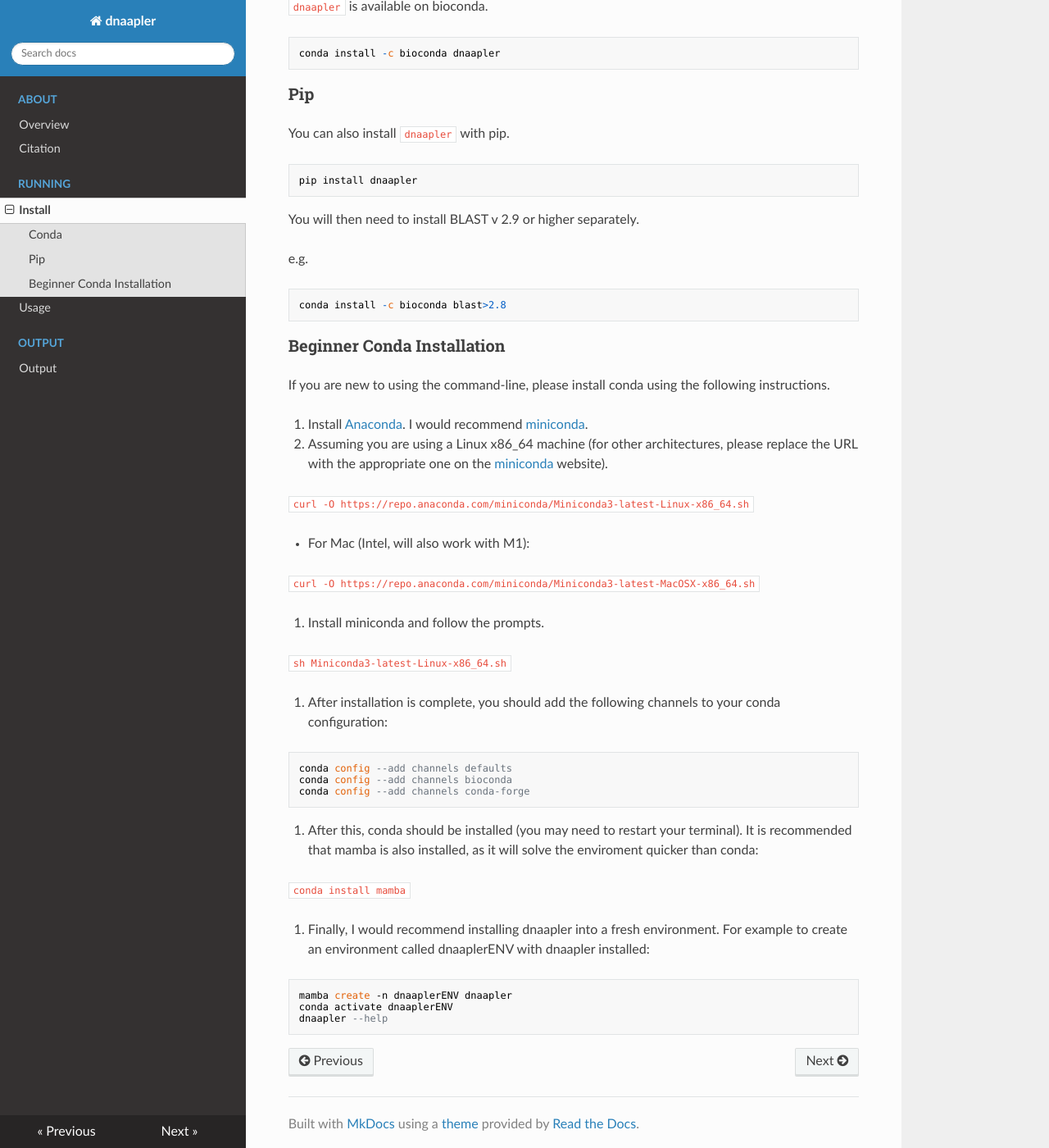
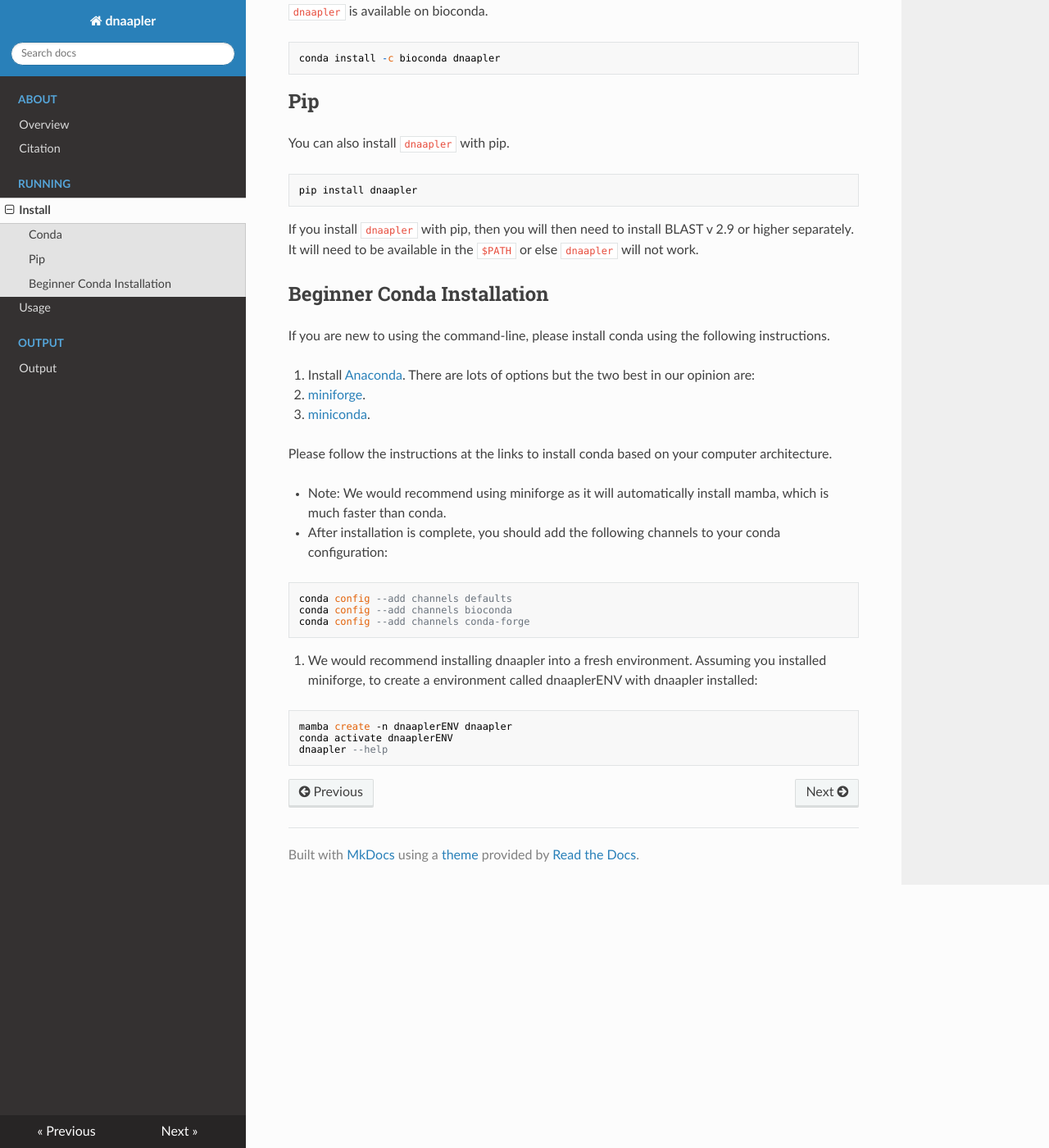
Before and after one commit to gbouras13/dnaapler, an MkDocs documentation site: the page built from docs/install.md, in a window 1280 px wide and 1400 px high, scrolled down 383 px. Shown: the whole window at 82% size. Built offline with MkDocs 1.6.1, drawn with Linux system fonts in a browser that asks for light colours; nearby versions of some CDN libraries.

Commit message:
clean up conda install [skip ci]

````diff
--- a/docs/install.md
+++ b/docs/install.md
@@ -6,7 +6,8 @@ The easiest way to install dnaapler is via conda. For inexperienced command line
 
 If you need instructions on how to install conda, please see the end of this page.
 
-### Conda
+Conda
+-----
 
 `dnaapler` is available on bioconda.
 
@@ -14,7 +15,8 @@ If you need instructions on how to install conda, please see the end of this pag
 conda install -c bioconda dnaapler
 ```
 
-### Pip
+Pip
+----
 
 You can also install `dnaapler` with pip.
 
@@ -22,32 +24,22 @@ You can also install `dnaapler` with pip.
 pip install dnaapler
 ```
 
-You will then need to install BLAST v 2.9 or higher separately.
+If you install `dnaapler` with pip, then you will then need to install BLAST v 2.9 or higher separately. It will need to be available in the `$PATH` or else `dnaapler` will not work.
 
-e.g.
-
-```
-conda install -c bioconda blast>2.8
-```
-
-### Beginner Conda Installation
+Beginner Conda Installation
+----
 
 If you are new to using the command-line, please install conda using the following instructions.
 
-1. Install [Anaconda](https://www.anaconda.com/products/distribution). I would recommend [miniconda](https://docs.conda.io/en/latest/miniconda.html).
-2. Assuming you are using a Linux x86_64 machine (for other architectures, please replace the URL with the appropriate one on the [miniconda](https://docs.conda.io/en/latest/miniconda.html) website).
+1. Install [Anaconda](https://www.anaconda.com/products/distribution). There are lots of options but the two best in our opinion are:
+   * [miniforge](https://github.com/conda-forge/miniforge).
+   * [miniconda](https://docs.conda.io/en/latest/miniconda.html).
 
-`curl -O https://repo.anaconda.com/miniconda/Miniconda3-latest-Linux-x86_64.sh`
+Please follow the instructions at the links to install conda based on your computer architecture.
 
-* For Mac (Intel, will also work with M1):
+* Note: We would recommend using miniforge as it will automatically install mamba, which is much faster than conda.
 
-`curl -O https://repo.anaconda.com/miniconda/Miniconda3-latest-MacOSX-x86_64.sh`
-
-3. Install miniconda and follow the prompts.
-
-`sh Miniconda3-latest-Linux-x86_64.sh`
-
-4. After installation is complete, you should add the following channels to your conda configuration:
+2. After installation is complete, you should add the following channels to your conda configuration:
 
 ```
 conda config --add channels defaults
@@ -55,11 +47,7 @@ conda config --add channels bioconda
 conda config --add channels conda-forge
 ```
 
-5. After this, conda should be installed (you may need to restart your terminal). It is recommended that mamba is also installed, as it will solve the enviroment quicker than conda:
-
-`conda install mamba`
-
-6. Finally, I would recommend installing dnaapler into a fresh environment. For example to create an environment called dnaaplerENV with dnaapler installed:
+3. We would recommend installing dnaapler into a fresh environment. Assuming you installed miniforge, to create a environment called dnaaplerENV with dnaapler installed:
 
 ```
 mamba create -n dnaaplerENV dnaapler
````
Also changed, not shown: README.md (+6 -9 lines).
